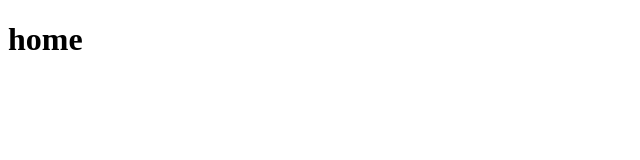
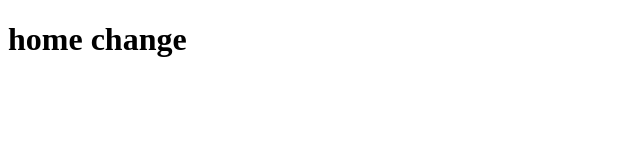
Before and after one commit to KaungMyatSoe11/git11, a plain HTML site: page index.html in a window 1280 px wide. Shown: the whole page, without its empty margins (0-640 px from the left). Drawn offline with Linux system fonts and the light colour scheme.

Commit message:
change index.html

```diff
--- a/index.html
+++ b/index.html
@@ -7,6 +7,6 @@
     <title>Document</title>
 </head>
 <body>
-    <h1>home</h1>
+    <h1>home change</h1>
 </body>
 </html>
```
